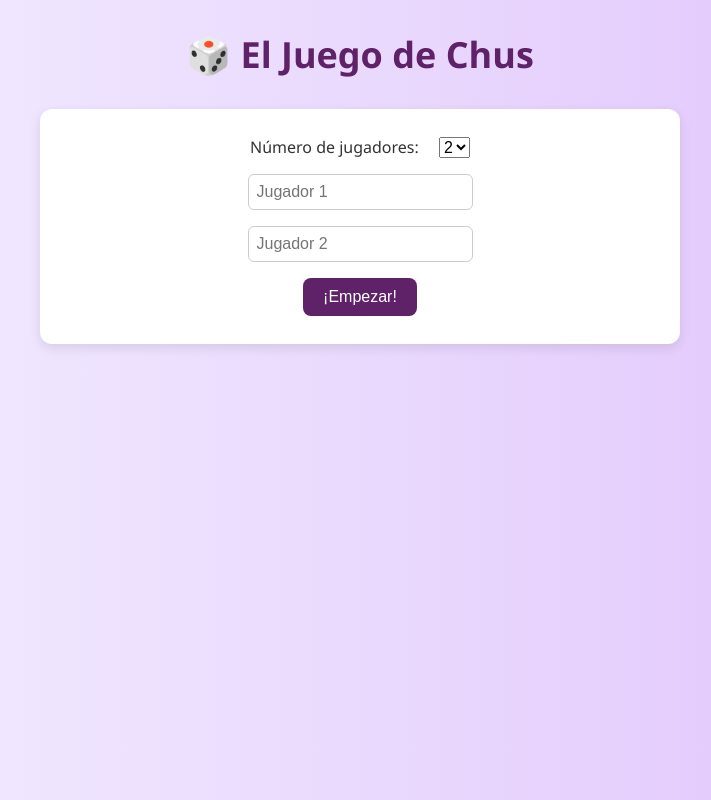
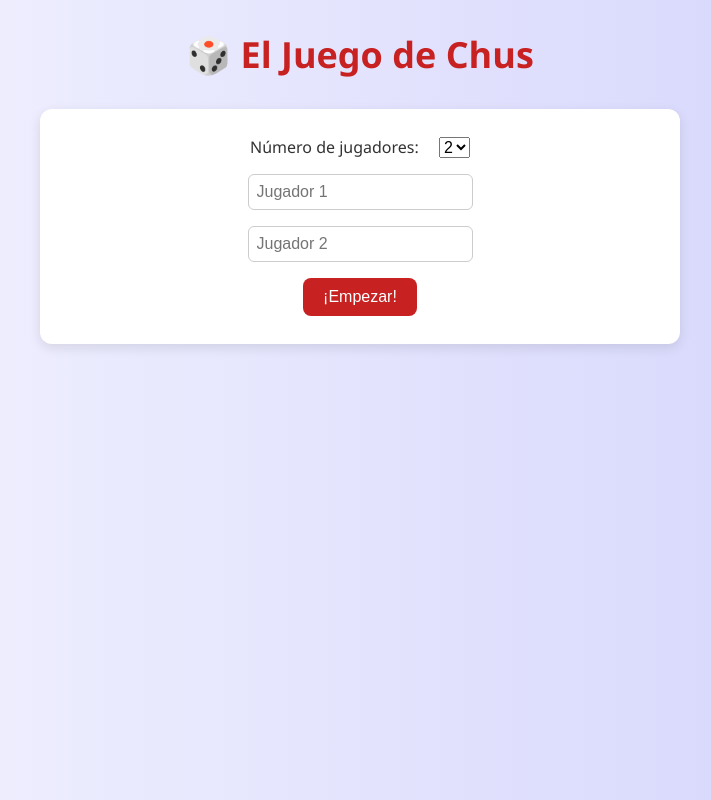
Before and after one commit to jMateoGIT/juego-de-chus, a plain HTML site: page index.html in a window 1280 px wide. Shown: the whole page, without its empty margins (280-991 px from the left). Drawn offline with Linux system fonts and the light colour scheme.

Commit message:
Update styles.css

```diff
--- a/styles.css
+++ b/styles.css
@@ -1,7 +1,7 @@
 
 body {
   font-family: 'Segoe UI', sans-serif;
-  background: linear-gradient(to right, #f4f0ff, #e0c3fc);
+  background: linear-gradient(to right, #f5f5ff, #d2d2fc);
   margin: 0;
   padding: 0;
   text-align: center;
@@ -11,7 +11,7 @@ body {
 h1 {
   margin-top: 30px;
   font-size: 36px;
-  color: #5f2167;
+  color: #c82121;
 }
 
 #player-setup, #game-board {
@@ -35,7 +35,7 @@ input {
 }
 
 button {
-  background-color: #5f2167;
+  background-color: #c82121;
   color: white;
   border: none;
   padding: 10px 20px;
@@ -45,7 +45,7 @@ button {
 }
 
 button:hover {
-  background-color: #7a359c;
+  background-color: #aa1414;
 }
 
 .hidden {
```
